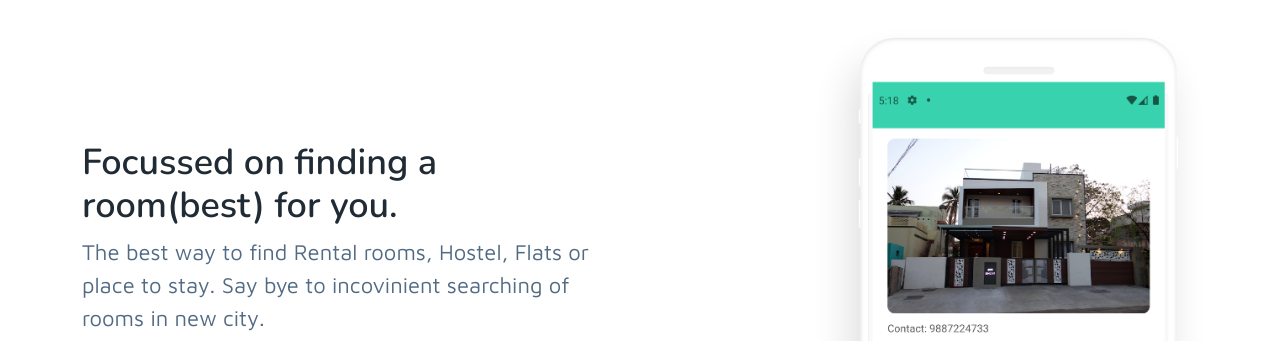
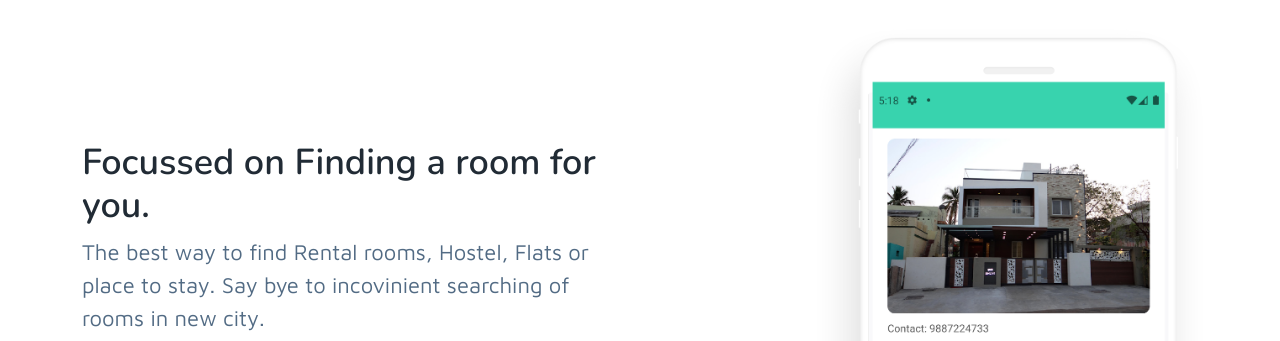
Before and after one commit to navdhakar/Dorm-website, a plain HTML site: page nova-free-bs5/index.html in a window 1280 px wide. Shown: the part 73-414 px from the top of the page. Drawn offline with nearby package versions, Linux system fonts and the light colour scheme.

Commit message:
Update index.html

```diff
--- a/nova-free-bs5/index.html
+++ b/nova-free-bs5/index.html
@@ -63,7 +63,7 @@
 	    <div class="container">
 		    <div class="row figure-holder">
 			    <div class="col-12 col-md-6 pt-3 pt-md-4">
-				    <h2 class="site-headline font-weight-bold mt-lg-5 pt-lg-5">Focussed on finding a room(best) for you.</h2>
+				    <h2 class="site-headline font-weight-bold mt-lg-5 pt-lg-5">Focussed on Finding a room for you.</h2>
 				    <div class="site-tagline mb-3">The best way to find Rental rooms, Hostel, Flats or place to stay. Say bye to incovinient searching of rooms in new city.</div>
 				    <div class="cta-btns">
 					    <div class="mb-4"><a class="btn btn-primary font-weight-bold theme-btn" style="background-color:#38d3ae;" href="https://drive.google.com/uc?export=download&id=1og10BMdQf0lCoOvMf-L9TCHhvPuf9T3S" download>Get Early Access</a></div>
```
